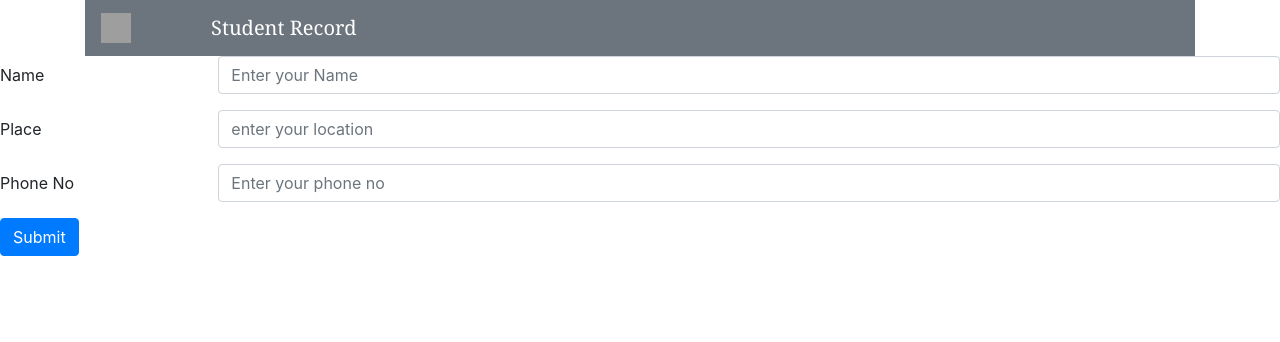
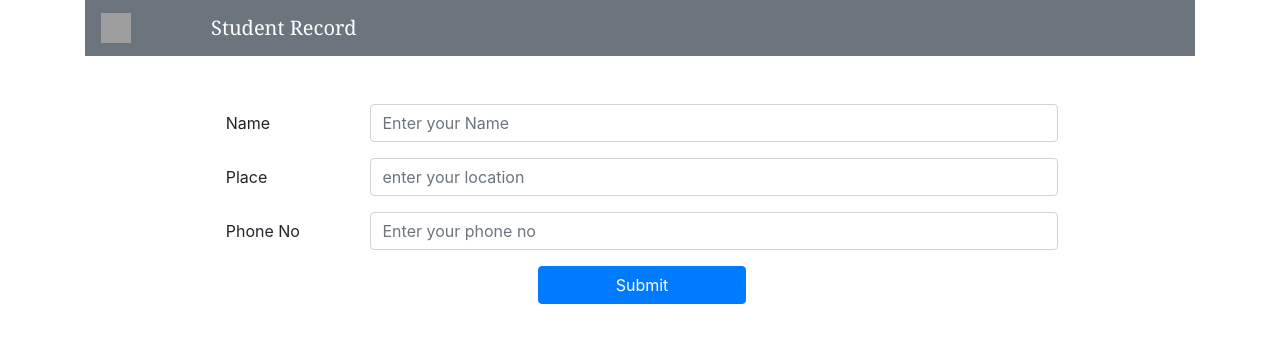
Before and after one commit to kalpesh299/Student-record-app, a React (Create React App) app in the folder client/: page /updatestudent in a window 1280 px wide. Shown: the top 342 px of the page. Built offline with nearby package versions, Linux system fonts and the light colour scheme; no server answers; grey boxes are pictures that could not be loaded.

Commit message:
Update UpdateStudent.js

```diff
--- a/client/src/components/UpdateStudent.js
+++ b/client/src/components/UpdateStudent.js
@@ -19,10 +19,10 @@ const UpdateStudent = ({setupdateinput,updatestudent,updateinput}) => {
      }
 
       return (
-            <div>
-                  <form onSubmit={handelsubmit}>
+            <div className="ml-5 container d-flex justify-content-center my-5">
+                  <form onSubmit={handelsubmit} className="w-75 ml-5">
   <div className="form-group row">
-    <label  className="col-sm-2 col-form-label">Name</label>
+    <label  className="col-sm-2 col-form-label ">Name</label>
     <div className="col-sm-10">
       <input type="text" value={updateinput.name}  className="form-control" onChange={handelchange} name="name" placeholder="Enter your Name"/>
     </div>
@@ -39,7 +39,7 @@ const UpdateStudent = ({setupdateinput,updatestudent,updateinput}) => {
       <input type="text" value={updateinput.phoneNo} className="form-control" name="phoneNo" onChange={handelchange} placeholder="Enter your phone no"/>
     </div>
   </div>
-     <button className="btn btn-primary" type="submit" >Submit</button>
+   <div className="text-center my-3"><button className="btn btn-primary w-25" type="submit" >Submit</button></div>
 </form>
 
             </div>
```
